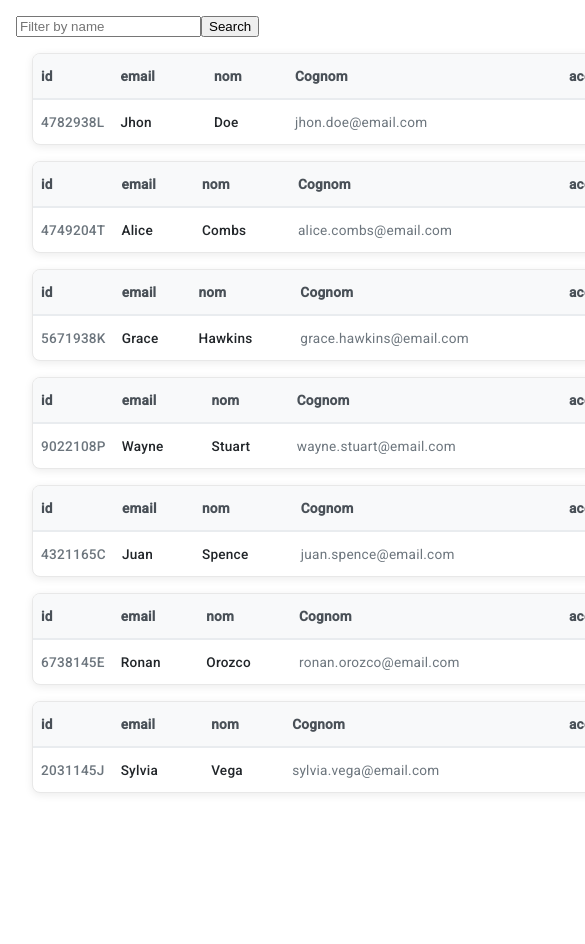
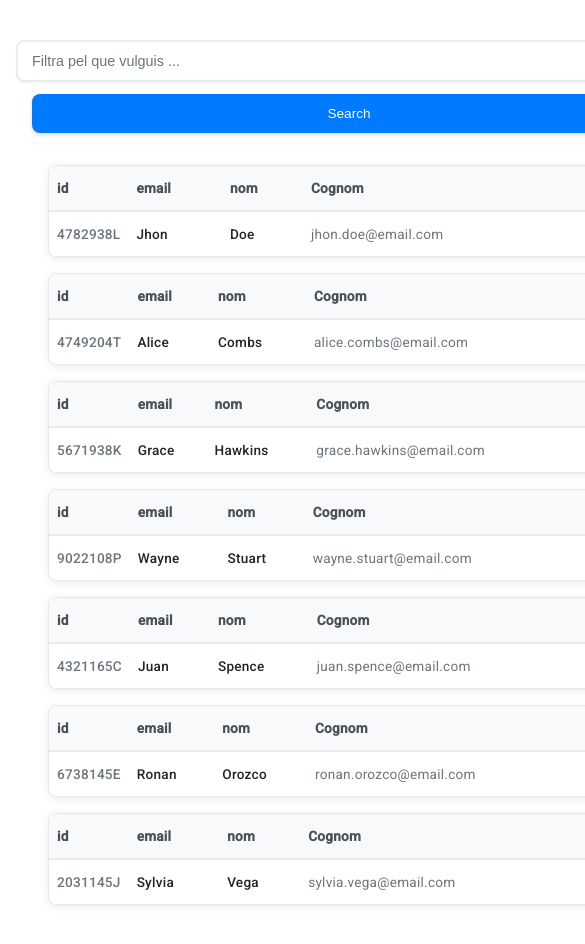
Before and after one commit to SrBlumTorres/athenea-project, an Angular app: page / in a window 390 px wide. Shown: the top 944 px of the page, 585 px wide, since content can reach past the window. Before the commit the page ends 844 px from the top, so only its background shows below. Built offline with nearby package versions, Linux system fonts and the light colour scheme; data requests are answered from the project's data file.

Commit message:
Estilos finalizados

```diff
--- a/src/app/pages/home/home.component.css
+++ b/src/app/pages/home/home.component.css
@@ -1,16 +1,88 @@
-/* Solo los estilos para el input dentro de .filter-section */
-.filter-section input {
-  width: 100%;
-  max-width: 400px;
-  padding: 0.75rem 1rem;
-  border: 1px solid #e5e5e5;
-  border-radius: 4px;
-  font-size: 1rem;
-  transition: border-color 0.2s ease;
-  margin: auto;
+/* Contenedor del formulario */
+section form {
+  display: flex;
+  align-items: center;
+  gap: 1rem;
+  max-width: 500px;
+  margin: 2rem auto;
+  padding: 0 1rem;
 }
 
-.filter-section input:focus {
+/* Estilos del input */
+section input {
+  flex: 1;
+  padding: 0.8rem 1.2rem;
+  border: 2px solid #e9ecef;
+  border-radius: 8px;
+  font-size: 1rem;
+  background: #fff;
+  transition: all 0.2s ease;
+  box-shadow: 0 1px 3px rgba(0, 0, 0, 0.05);
+}
+
+section input:focus {
   outline: none;
   border-color: #007aff;
+  background: #f8f9ff;
+  box-shadow: 0 2px 8px rgba(0, 122, 255, 0.1);
 }
+
+section input::placeholder {
+  color: #6c757d;
+  font-weight: 400;
+}
+
+/* Botón de búsqueda */
+.primary {
+  padding: 0.8rem 1.5rem;
+  background: #007aff;
+  color: white;
+  border: none;
+  border-radius: 8px;
+  font-size: 0.9rem;
+  font-weight: 500;
+  transition: all 0.2s ease;
+  box-shadow: 0 2px 4px rgba(0, 122, 255, 0.2);
+}
+
+.primary:active {
+  transform: translateY(0);
+}
+
+/* Sección de resultados */
+.results {
+  max-width: 800px;
+  margin: 2rem auto;
+  padding: 0 1rem;
+}
+
+/* Responsive */
+@media (max-width: 768px) {
+  section form {
+    flex-direction: column;
+    gap: 0.75rem;
+    max-width: 100%;
+    margin: 1.5rem auto;
+  }
+
+  section input {
+    width: 100%;
+    padding: 0.75rem 1rem;
+  }
+
+  .primary {
+    width: 100%;
+    padding: 0.75rem;
+  }
+}
+
+@media (max-width: 480px) {
+  section input {
+    font-size: 0.9rem;
+    padding: 0.7rem 0.9rem;
+  }
+
+  .primary {
+    font-size: 0.85rem;
+  }
+}
--- a/src/app/pages/home/home.component.html
+++ b/src/app/pages/home/home.component.html
@@ -3,7 +3,7 @@
   <form>
     <input
       type="text"
-      placeholder="Filter by name"
+      placeholder="Filtra pel que vulguis ..."
       #filter
       (input)="filterResults(filter.value)"
     />
```
